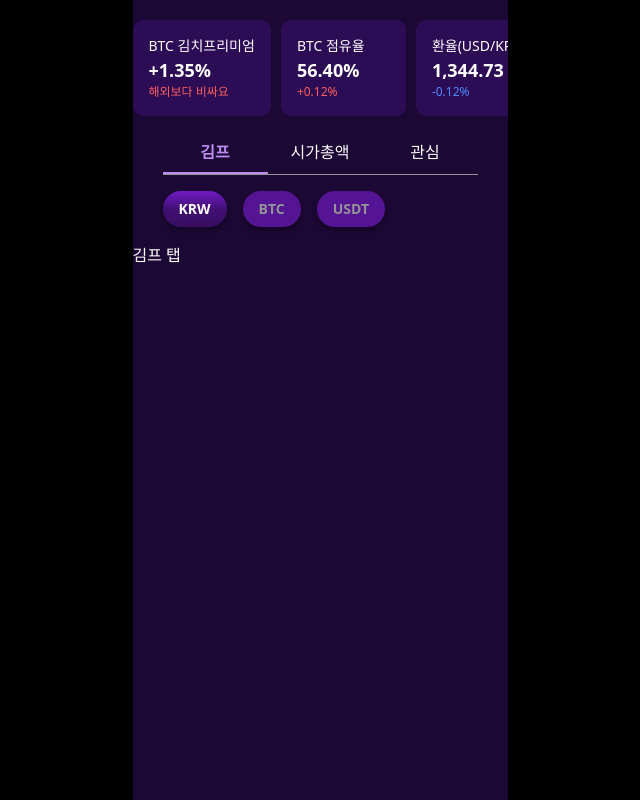
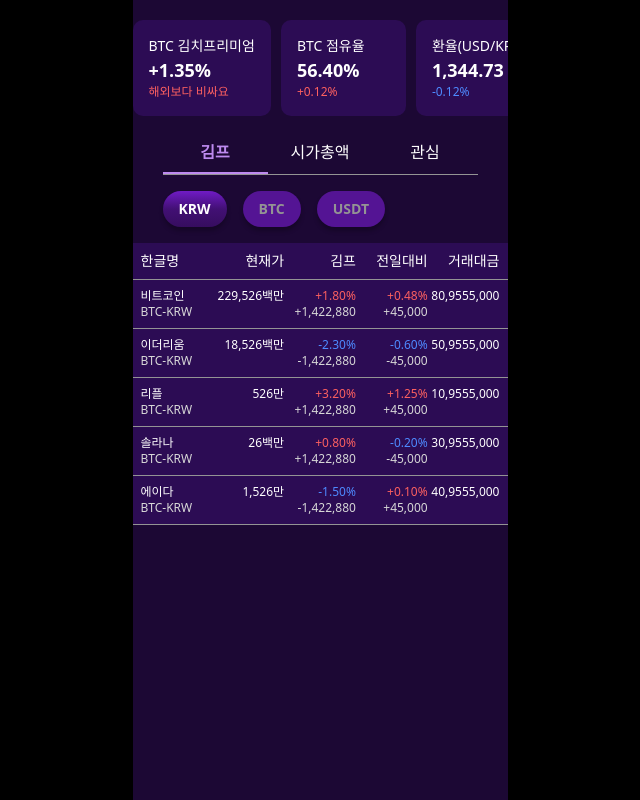
Before and after one commit to Chaemin-L/bitrics_FE, a React (Create React App) app: page / in a window 1280 px wide. Shown: the whole page, without its empty margins (320-960 px from the left). Built offline with nearby package versions, Linux system fonts and the light colour scheme.

Commit message:
feat: 홈 김프탭 가상화폐 리스트 구현

```diff
--- /dev/null
+++ b/src/components/home/CryptoList.tsx
@@ -0,0 +1,77 @@
+import React from "react";
+
+interface CryptoData {
+  name: string;
+  market: string;
+  currentPrice: string;
+  kpPercent: number;
+  kpPrice: string;
+  changedPercent: number;
+  changedPrice: string;
+  tradingVolume: string;
+}
+
+interface CryptoListProps {
+  data: CryptoData[];
+}
+
+const CryptoList: React.FC<CryptoListProps> = ({ data }) => {
+  return (
+    <div>
+      <div className="flex justify-between p-2 border-b border-contrast-300 text-sm text-bold">
+        <div className="w-1/5 text-left">한글명</div>
+        <div className="w-1/5 text-right">현재가</div>
+        <div className="w-1/5 text-right">김프</div>
+        <div className="w-1/5 text-right">전일대비</div>
+        <div className="w-1/5 text-right">거래대금</div>
+      </div>
+      {data.map((item, index) => (
+        <div
+          key={index}
+          className="flex justify-between p-2 border-b border-contrast-300 text-xs"
+        >
+          <div className="w-1/5 text-left">
+            <div>{item.name}</div>
+            <div className="text-contrast-200">{item.market}</div>
+          </div>
+          <div className="w-1/5 text-right">{item.currentPrice}</div>
+          {/* 김프 정보 (퍼센트 + 금액) */}
+          <div className="w-1/5 text-right text-contrast-200">
+            {item.kpPercent > 0 ? (
+              <div>
+                <div className="text-red">+{item.kpPercent.toFixed(2)}%</div>
+                <div>+{item.kpPrice}</div>
+              </div>
+            ) : (
+              <div>
+                <div className="text-blue">{item.kpPercent.toFixed(2)}%</div>
+                <div>{item.kpPrice}</div>
+              </div>
+            )}
+          </div>
+          {/* 전일대비 정보 (퍼센트 + 금액) */}
+          <div className="w-1/5 text-right text-contrast-200">
+            {item.changedPercent > 0 ? (
+              <div>
+                <div className="text-red">
+                  +{item.changedPercent.toFixed(2)}%
+                </div>
+                <div>+{item.changedPrice}</div>
+              </div>
+            ) : (
+              <div>
+                <div className="text-blue">
+                  {item.changedPercent.toFixed(2)}%
+                </div>
+                <div>{item.changedPrice}</div>
+              </div>
+            )}
+          </div>
+          <div className="w-1/5 text-right">{item.tradingVolume}</div>
+        </div>
+      ))}
+    </div>
+  );
+};
+
+export default CryptoList;
--- a/src/components/home/TabMenu.tsx
+++ b/src/components/home/TabMenu.tsx
@@ -42,7 +42,9 @@ const TabMenu: React.FC<TabMenuProps> = ({ tabs, children }) => {
             setSelected={setSelectedFilter}
           />
         </div>
-        <div className="text-white mt-4 -mx-[30px]">{children[activeTab]}</div>
+        <div className="bg-purple-600 text-white mt-4 -mx-[30px]">
+          {children[activeTab]}
+        </div>
       </div>
     </div>
   );
--- a/src/pages/home/index.tsx
+++ b/src/pages/home/index.tsx
@@ -1,5 +1,6 @@
 import ScrollChartButton from "@/components/home/ScrollChartButton";
 import TabMenu from "@/components/home/TabMenu";
+import CryptoList from "@/components/home/CryptoList";
 
 const HomePage = () => {
   const buttons = [
@@ -31,11 +32,66 @@ const HomePage = () => {
     { label: "BTC 숏", value: "33.20%", change: "", isPositive: true },
   ];
 
+  const data = [
+    {
+      name: "비트코인",
+      market: "BTC-KRW",
+      currentPrice: "229,526백만",
+      kpPercent: 1.8,
+      kpPrice: "1,422,880",
+      changedPercent: 0.48,
+      changedPrice: "45,000",
+      tradingVolume: "80,9555,000",
+    },
+    {
+      name: "이더리움",
+      market: "BTC-KRW",
+      currentPrice: "18,526백만",
+      kpPercent: -2.3,
+      kpPrice: "-1,422,880",
+      changedPercent: -0.6,
+      changedPrice: "-45,000",
+      tradingVolume: "50,9555,000",
+    },
+    {
+      name: "리플",
+      market: "BTC-KRW",
+      currentPrice: "526만",
+      kpPercent: 3.2,
+      kpPrice: "1,422,880",
+      changedPercent: 1.25,
+      changedPrice: "45,000",
+      tradingVolume: "10,9555,000",
+    },
+    {
+      name: "솔라나",
+      market: "BTC-KRW",
+      currentPrice: "26백만",
+      kpPercent: 0.8,
+      kpPrice: "1,422,880",
+      changedPercent: -0.2,
+      changedPrice: "-45,000",
+      tradingVolume: "30,9555,000",
+    },
+    {
+      name: "에이다",
+      market: "BTC-KRW",
+      currentPrice: "1,526만",
+      kpPercent: -1.5,
+      kpPrice: "-1,422,880",
+      changedPercent: 0.1,
+      changedPrice: "45,000",
+      tradingVolume: "40,9555,000",
+    },
+  ];
+
   return (
     <div>
       <ScrollChartButton buttons={buttons} />
       <TabMenu tabs={["김프", "시가총액", "관심"]}>
-        <div>김프 탭</div>
+        <div>
+          <CryptoList data={data} />
+        </div>
         <div>시가총액 탭</div>
         <div>관심 탭</div>
       </TabMenu>
```
